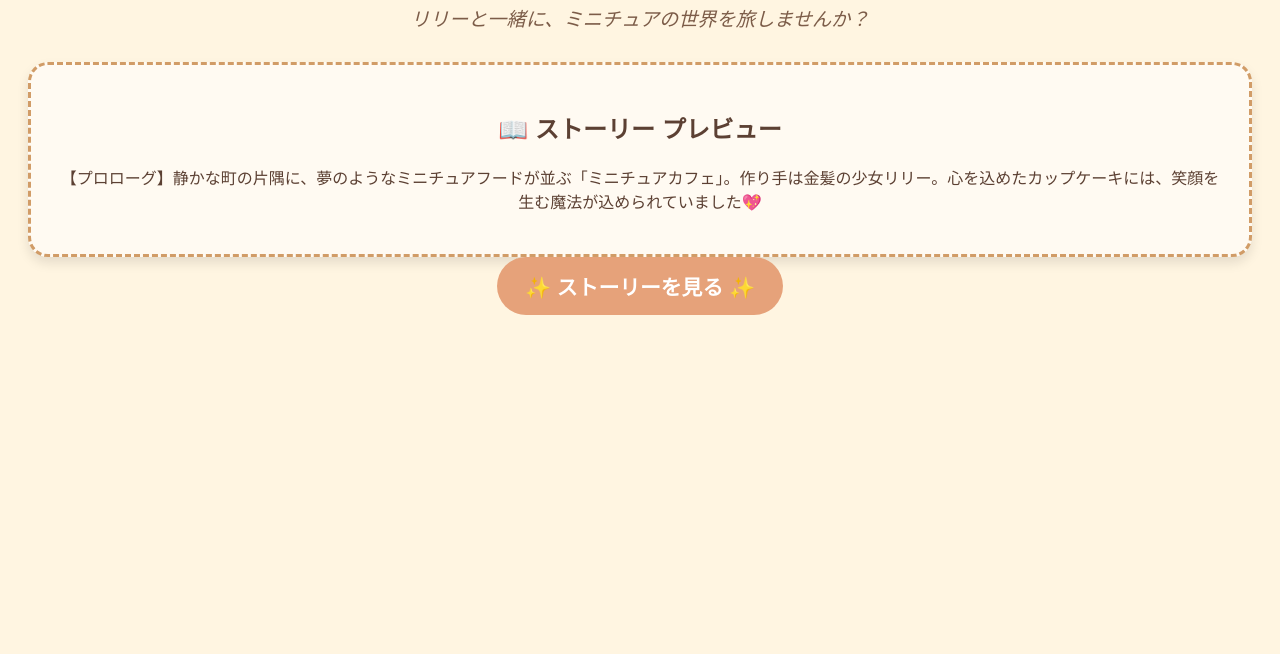
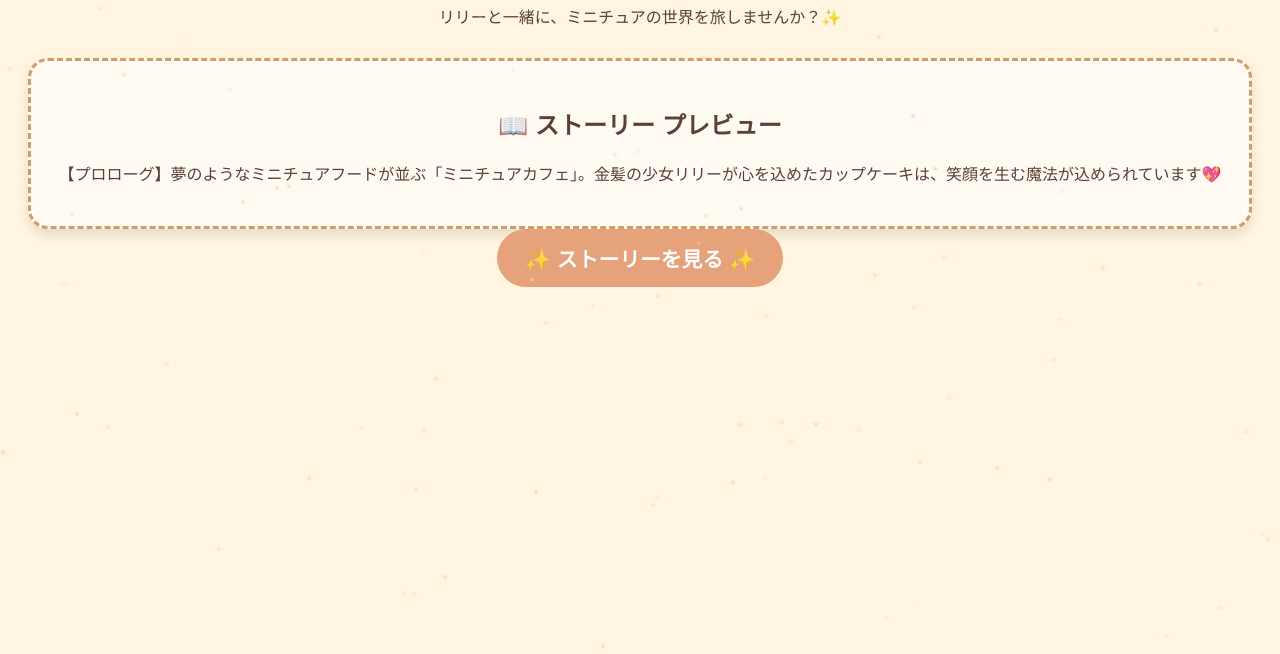
Before and after one commit to lily-sweet231/lilycafe.github.io, a plain HTML site: page index.html in a window 1280 px wide. Shown: the part 146-800 px from the top of the page. Drawn offline with Linux system fonts and the light colour scheme.

Commit message:
Update index.html

```diff
--- a/index.html
+++ b/index.html
@@ -15,28 +15,19 @@
       position: relative;
     }
 
-    @keyframes sparkle {
-      from { transform: translateY(-100%); }
-      to { transform: translateY(100%); }
+    @keyframes sparkleFlow {
+      from { transform: translateY(-100%); opacity: 0; }
+      to { transform: translateY(100%); opacity: 1; }
     }
 
-    .sparkles {
+    .sparkle-particle {
       position: fixed;
-      top: 0;
-      left: 0;
-      width: 100%;
-      height: 100%;
-      pointer-events: none;
-      z-index: -1;
-    }
-
-    .sparkles::before {
-      content: '✨✨✨✨✨';
-      font-size: 5em;
-      opacity: 0.3;
-      position: absolute;
-      white-space: nowrap;
-      animation: sparkle 10s linear infinite;
+      width: 4px;
+      height: 4px;
+      background-color: rgba(255, 215, 160, 0.8);
+      border-radius: 50%;
+      opacity: 0.6;
+      animation: sparkleFlow 8s linear infinite;
     }
 
     h1 {
@@ -68,27 +59,32 @@
       padding: 25px;
       background-color: #fffaf2;
       border-radius: 20px;
+      border: 3px dashed #d19c67;
       box-shadow: 0 6px 12px rgba(0, 0, 0, 0.1);
-      border: 3px dashed #d19c67;
-    }
-
-    p.intro {
-      font-size: 1.2em;
-      font-style: italic;
-      color: #7c5c48;
     }
   </style>
+  <script>
+    document.addEventListener('DOMContentLoaded', () => {
+      const body = document.body;
+      for (let i = 0; i < 100; i++) {
+        const sparkle = document.createElement('div');
+        sparkle.classList.add('sparkle-particle');
+        sparkle.style.left = `${Math.random() * 100}vw`;
+        sparkle.style.top = `${Math.random() * 100}vh`;
+        sparkle.style.animationDuration = `${Math.random() * 5 + 3}s`;
+        sparkle.style.animationDelay = `${Math.random() * 3}s`;
+        body.appendChild(sparkle);
+      }
+    });
+  </script>
 </head>
 <body>
-  <div class="sparkles"></div>
   <h1>🌼 ようこそ「リリーとミニチュアカフェ」へ 🌼</h1>
-  <p class="intro">リリーと一緒に、ミニチュアの世界を旅しませんか？</p>
-
+  <p class="intro">リリーと一緒に、ミニチュアの世界を旅しませんか？✨</p>
   <div class="story-preview">
     <h2>📖 ストーリー プレビュー</h2>
-    <p>【プロローグ】静かな町の片隅に、夢のようなミニチュアフードが並ぶ「ミニチュアカフェ」。作り手は金髪の少女リリー。心を込めたカップケーキには、笑顔を生む魔法が込められていました💖</p>
+    <p>【プロローグ】夢のようなミニチュアフードが並ぶ「ミニチュアカフェ」。金髪の少女リリーが心を込めたカップケーキは、笑顔を生む魔法が込められています💖</p>
   </div>
-
   <a href="story.html" class="button">✨ ストーリーを見る ✨</a>
 </body>
 </html>
```
